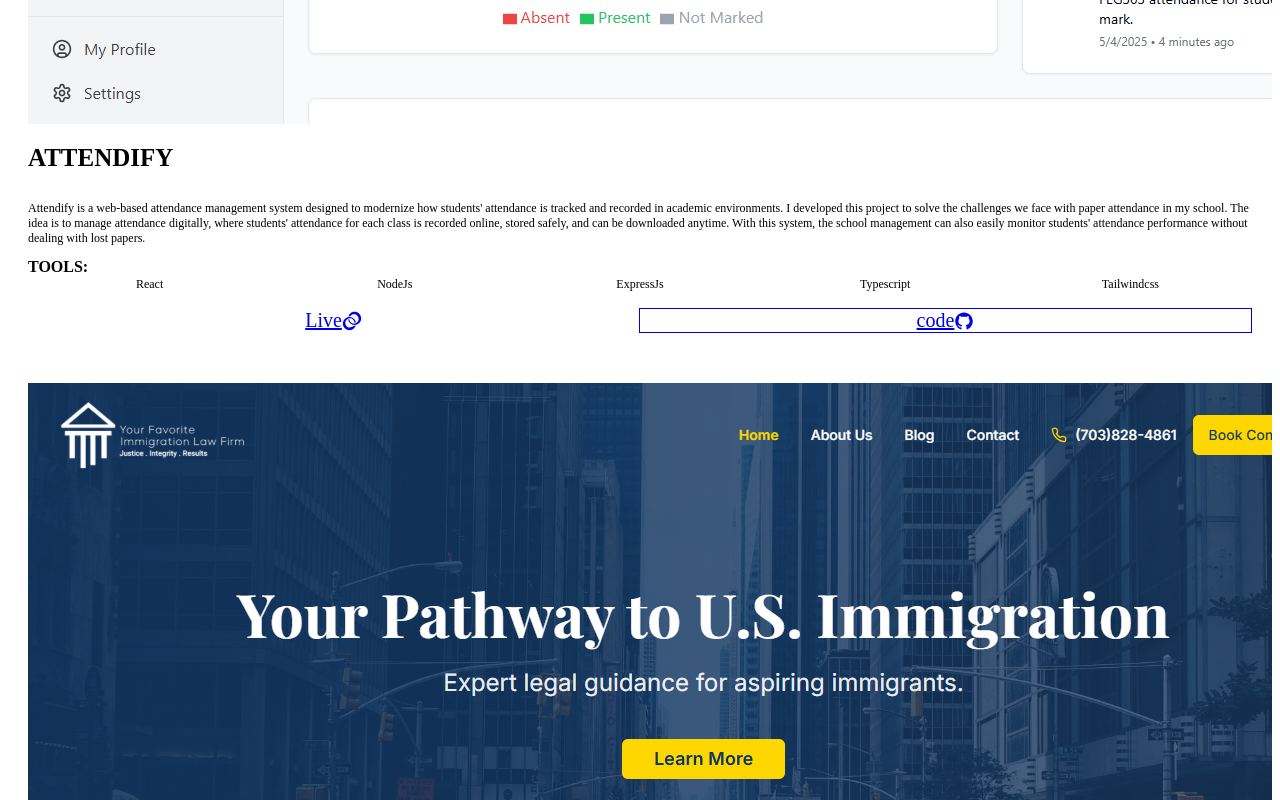
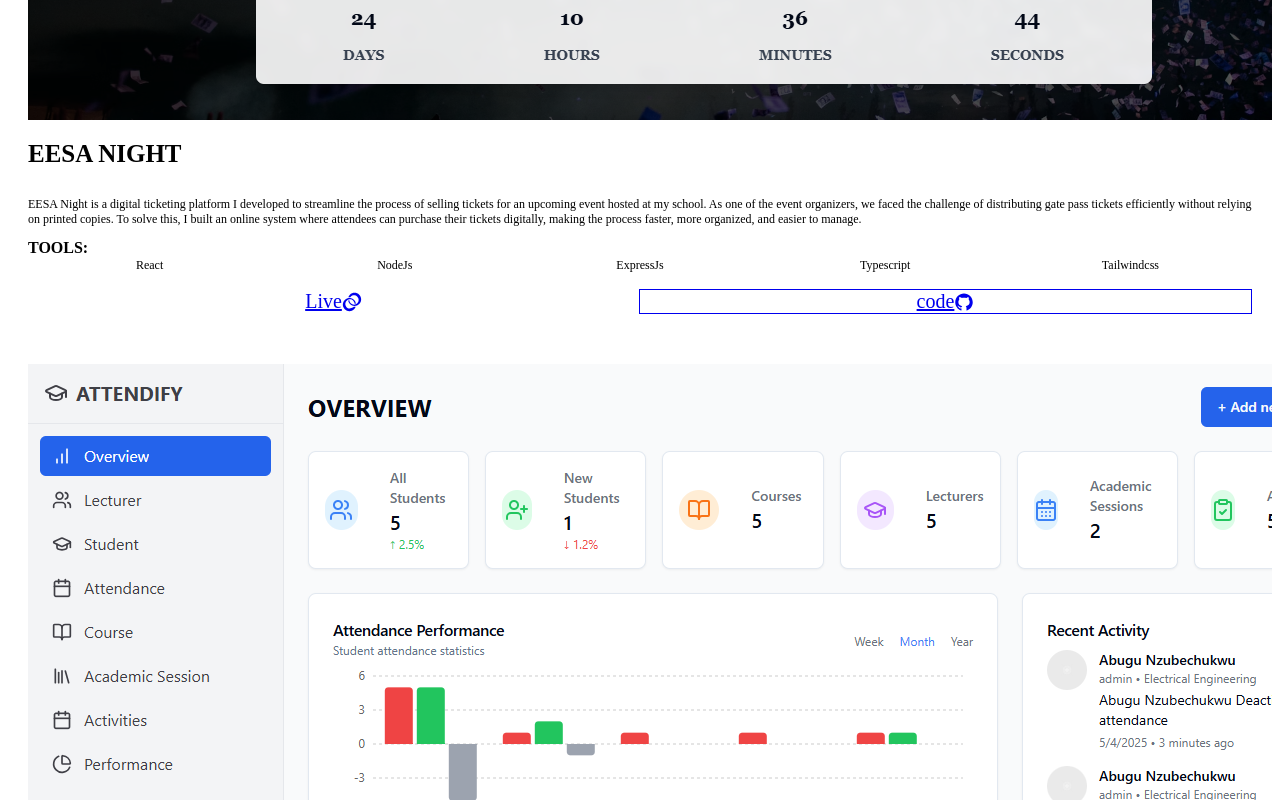
Before and after one commit to DesmondNzubechi/PORTFOLIO, a Next.js app: page /projects in a window 1280 px wide. Shown: the part 760-1560 px from the top of the page. Built offline with nearby package versions, Linux system fonts and the light colour scheme.

Commit message:
new change

```diff
--- a/app/projects/page.jsx
+++ b/app/projects/page.jsx
@@ -2,7 +2,6 @@
 import React, { useEffect } from "react";
 import eeunizik from "../../public/ee-unizik.png";
 import homedecor from "../../public/home-decor.png";
-import homebuilder from "../../public/homebuilder.png";
 import lorddube from "../../public/lorddube.png";
 import canoegroups from "../../public/canoegroups.png";
 import Image from "next/image";
@@ -13,6 +12,7 @@ import mySocial from "../../public/Mysocial.png";
 import realEstate from "../../public/realestate.png";
 import uevent from "../../public/uevent.png";
 import lawFirm from "../../public/LawFirm.png";
+import eesanight from "../../public/eesanight.png";
 import attendify from "../../public/attendify.png";
 import Aos from "aos";
 
@@ -22,6 +22,22 @@ const Projects = () => {
   }, []);
   const projectItems = [
     {
+      ProjectImg: eesanight,
+      projectName: "EESA NIGHT",
+      ProjectDescr:
+        "EESA Night is a digital ticketing platform I developed to streamline the process of selling tickets for an upcoming event hosted at my school. As one of the event organizers, we faced the challenge of distributing gate pass tickets efficiently without relying on printed copies. To solve this, I built an online system where attendees can purchase their tickets digitally, making the process faster, more organized, and easier to manage.",
+      projectStack: [
+        "React",
+        "NodeJs",
+        "ExpressJs",
+        "Typescript",
+        "Tailwindcss",
+      ],
+      ProjectGit: "https://github.com/DesmondNzubechi",
+      ProjectUrl: "eesanight.vercel.app/",
+      label: "link to eesa night",
+    },
+      {
       ProjectImg: attendify,
       projectName: "Attendify",
       ProjectDescr:
```
Also changed, not shown: public/eesanight.png (added), 1 other file (tests, documents, lock files or other folders).
